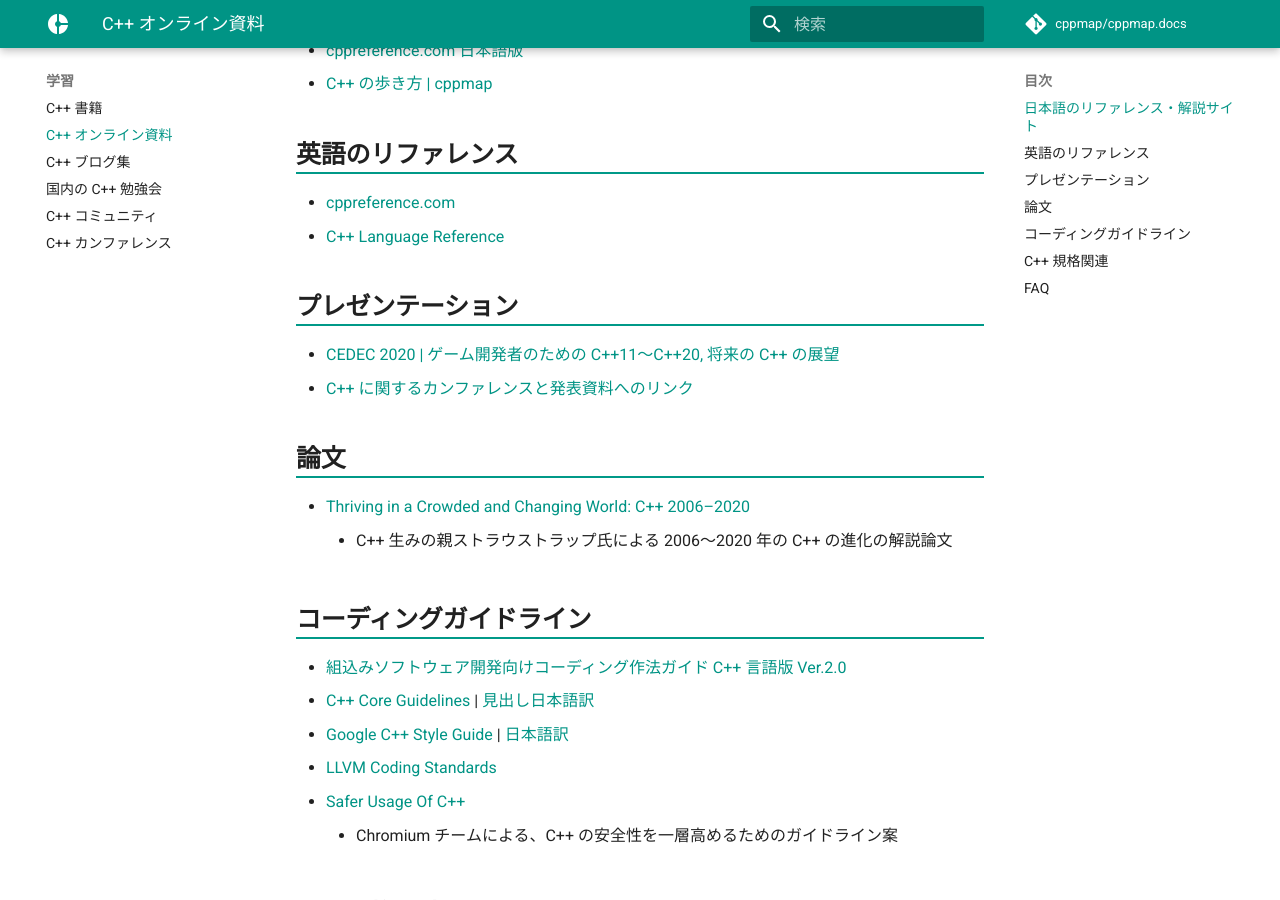
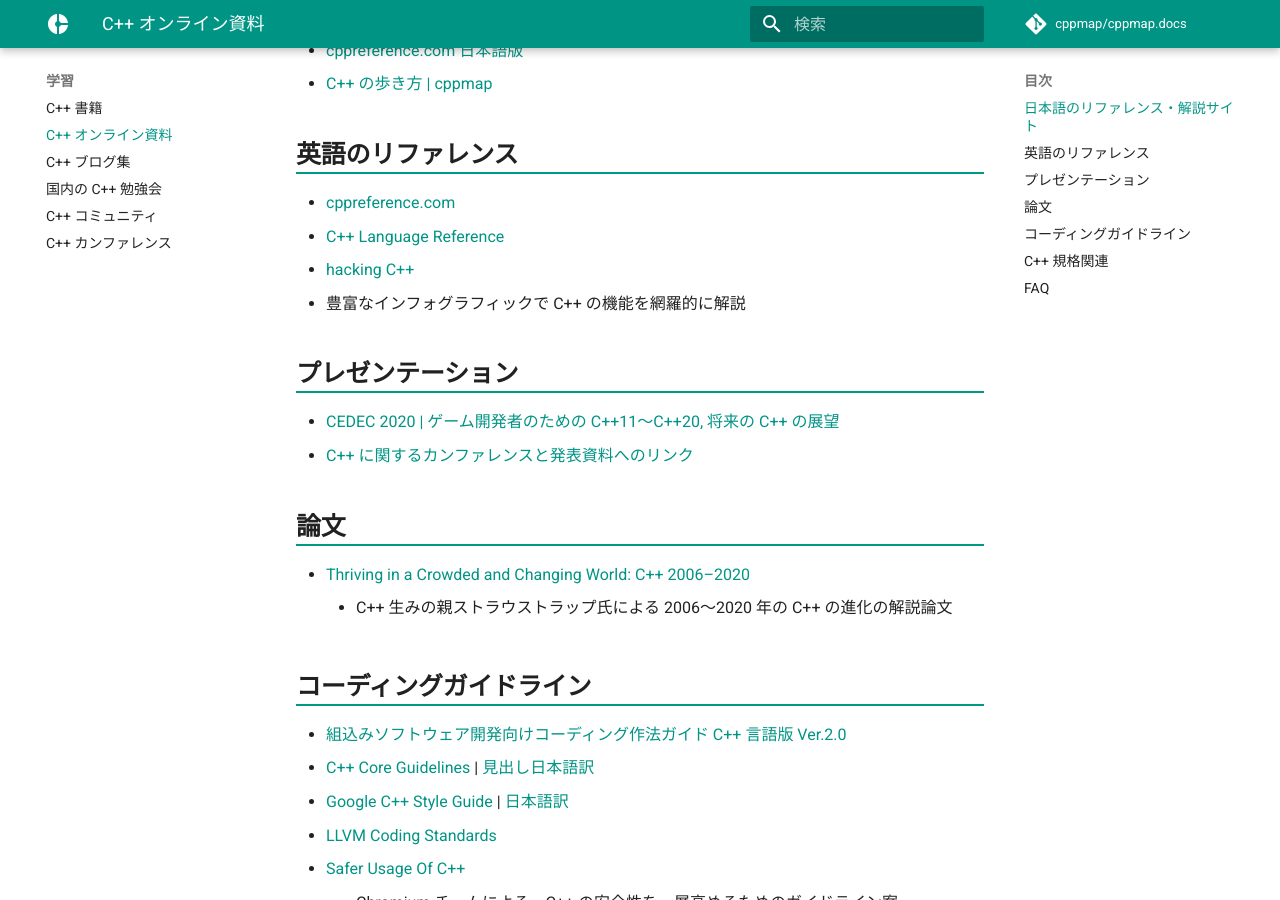
Before and after one commit to cppmap/cppmap.docs, an MkDocs documentation site: the page built from docs/learn/online-resources.md, in a window 1280 px wide and 900 px high, scrolled down 350 px. Built offline with MkDocs 1.6.1 and Material for MkDocs 9.7.7, drawn with Linux system fonts in a browser that asks for light colours; nearby versions of some CDN libraries; comment, search, counter and statistics services are not loaded.

Commit message:
Update online-resources.md

```diff
--- a/docs/learn/online-resources.md
+++ b/docs/learn/online-resources.md
@@ -12,6 +12,8 @@
 ## 英語のリファレンス
 - [cppreference.com](https://en.cppreference.com/w/)
 - [C++ Language Reference](https://docs.microsoft.com/en-us/cpp/cpp/cpp-language-reference)
+- [hacking C++](https://hackingcpp.com/)
+  - 豊富なインフォグラフィックで C++ の機能を網羅的に解説
 
 ## プレゼンテーション
 - [CEDEC 2020 | ゲーム開発者のための C++11～C++20, 将来の C++ の展望](https://speakerdeck.com/cpp/cedec2020)
```
